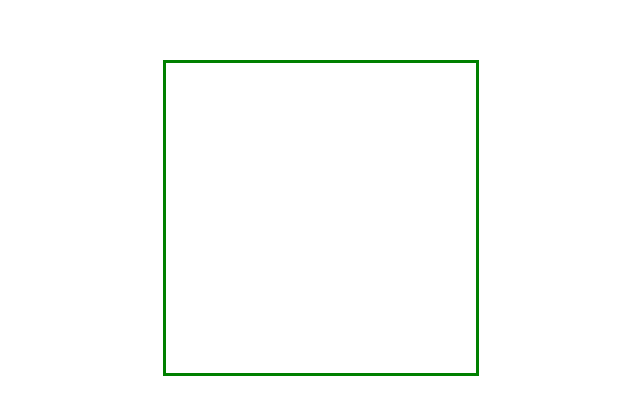
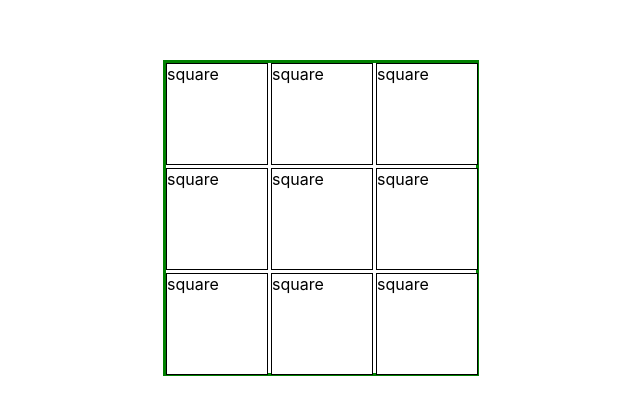
Before and after one commit to DBattou/TicTacToe, a React (Create React App) app: page / in a window 1280 px wide. Shown: the part 182-596 px from the top of the page, without its empty margins (319-959 px from the left). Built offline with nearby package versions, Linux system fonts and the light colour scheme.

Commit message:
Roughly add square

```diff
--- a/src/board/Board.css
+++ b/src/board/Board.css
@@ -1,4 +1,11 @@
 .App_board {
+  display: grid;
+  justify-content: space-between;
+  align-content: space-between;
+
+  grid-template-columns: [col-1] 100px [col-2] 100px [col-3] 100px;
+  grid-template-rows: [row-1] 100px [row-2] 100px [row-3] 100px;
+
   height: 310px;
   width: 310px;
 
--- a/src/board/Board.jsx
+++ b/src/board/Board.jsx
@@ -1,8 +1,26 @@
 import React from 'react'
 import './Board.css'
+import Square from '../square/Square'
 
 function Board() {
-  return <div className="App_board"></div>
+  return (
+    <div className="App_board">
+      {/* Row 1 */}
+      <Square></Square>
+      <Square></Square>
+      <Square></Square>
+
+      {/* Row 2 */}
+      <Square></Square>
+      <Square></Square>
+      <Square></Square>
+
+      {/* Row 3 */}
+      <Square></Square>
+      <Square></Square>
+      <Square></Square>
+    </div>
+  )
 }
 
 export default Board
--- /dev/null
+++ b/src/square/Square.css
@@ -0,0 +1,10 @@
+.board_square {
+  height: 100%;
+  width: 100%;
+
+  background-color: white;
+
+  cursor: pointer;
+
+  border: 1px solid black;
+}
--- /dev/null
+++ b/src/square/Square.jsx
@@ -0,0 +1,8 @@
+import React from 'react'
+import './Square.css'
+
+function Square() {
+  return <div className="board_square">square</div>
+}
+
+export default Square
```
